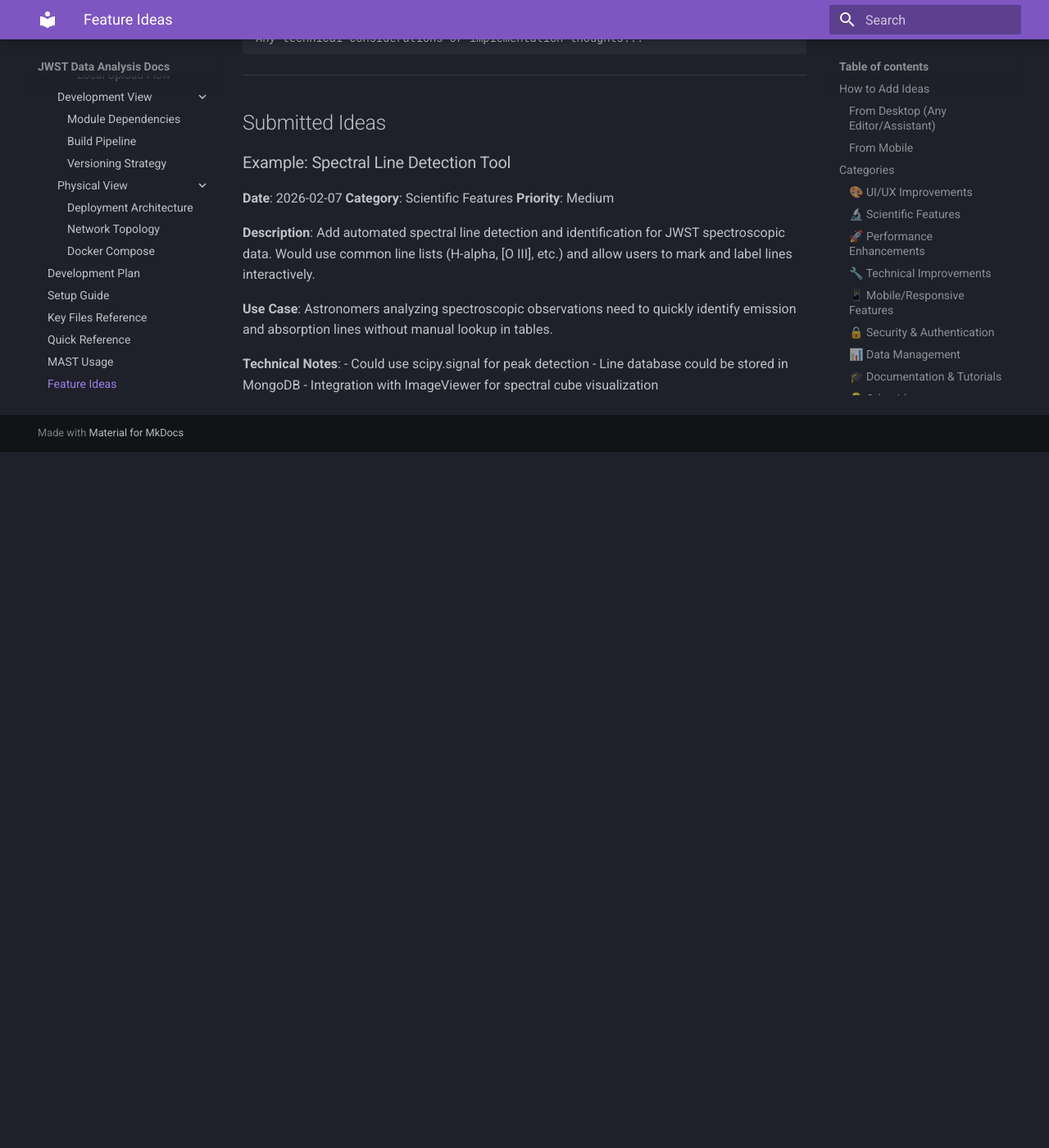
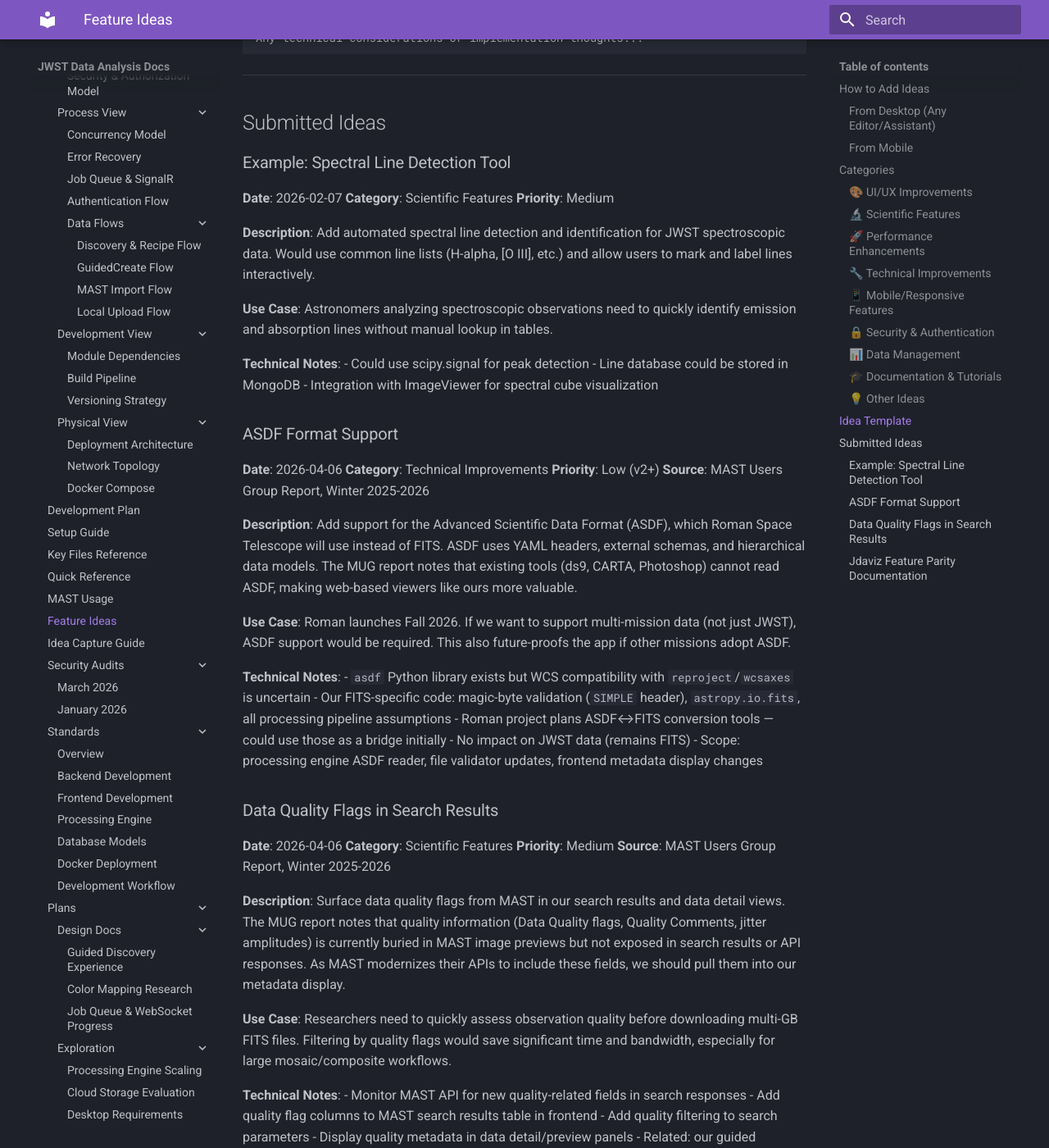
Before and after one commit to Snoww3d/jwst-data-analysis, an MkDocs documentation site: the page built from docs/feature-ideas.md, in a window 1280 px wide and 1400 px high, scrolled down 1609 px. Shown: the whole window at 82% size. Built offline with MkDocs 1.6.1 and Material for MkDocs 9.7.7, drawn with Linux system fonts in a browser that asks for light colours; before the commit the page ends 2160 px from its top, so only the background shows below that; some of the changed text lies outside the part shown.

Commit message:
docs: add feature ideas from MAST Users Group Report Winter 2025-2026 (#1029)
Add three feature ideas sourced from the MUG report:
- ASDF format support (v2+, for Roman mission compatibility)
- Data quality flags in search results (when MAST exposes them)
- Jdaviz feature parity documentation (community positioning)

```diff
--- a/docs/feature-ideas.md
+++ b/docs/feature-ideas.md
@@ -86,3 +86,58 @@
 - Could use scipy.signal for peak detection
 - Line database could be stored in MongoDB
 - Integration with ImageViewer for spectral cube visualization
+
+### ASDF Format Support
+**Date**: 2026-04-06
+**Category**: Technical Improvements
+**Priority**: Low (v2+)
+**Source**: MAST Users Group Report, Winter 2025-2026
+
+**Description**:
+Add support for the Advanced Scientific Data Format (ASDF), which Roman Space Telescope will use instead of FITS. ASDF uses YAML headers, external schemas, and hierarchical data models. The MUG report notes that existing tools (ds9, CARTA, Photoshop) cannot read ASDF, making web-based viewers like ours more valuable.
+
+**Use Case**:
+Roman launches Fall 2026. If we want to support multi-mission data (not just JWST), ASDF support would be required. This also future-proofs the app if other missions adopt ASDF.
+
+**Technical Notes**:
+- `asdf` Python library exists but WCS compatibility with `reproject`/`wcsaxes` is uncertain
+- Our FITS-specific code: magic-byte validation (`SIMPLE` header), `astropy.io.fits`, all processing pipeline assumptions
+- Roman project plans ASDF↔FITS conversion tools — could use those as a bridge initially
+- No impact on JWST data (remains FITS)
+- Scope: processing engine ASDF reader, file validator updates, frontend metadata display changes
+
+### Data Quality Flags in Search Results
+**Date**: 2026-04-06
+**Category**: Scientific Features
+**Priority**: Medium
+**Source**: MAST Users Group Report, Winter 2025-2026
+
+**Description**:
+Surface data quality flags from MAST in our search results and data detail views. The MUG report notes that quality information (Data Quality flags, Quality Comments, jitter amplitudes) is currently buried in MAST image previews but not exposed in search results or API responses. As MAST modernizes their APIs to include these fields, we should pull them into our metadata display.
+
+**Use Case**:
+Researchers need to quickly assess observation quality before downloading multi-GB FITS files. Filtering by quality flags would save significant time and bandwidth, especially for large mosaic/composite workflows.
+
+**Technical Notes**:
+- Monitor MAST API for new quality-related fields in search responses
+- Add quality flag columns to MAST search results table in frontend
+- Add quality filtering to search parameters
+- Display quality metadata in data detail/preview panels
+- Related: our guided discovery workflow could use quality flags to auto-exclude poor observations
+
+### Jdaviz Feature Parity Documentation
+**Date**: 2026-04-06
+**Category**: Documentation & Tutorials
+**Priority**: Low
+**Source**: MAST Users Group Report, Winter 2025-2026
+
+**Description**:
+Document our feature comparison with Jdaviz (STScI's browser-based visualization tool) for community positioning. The MUG recommends Jdaviz capture ds9's strengths: simultaneous contrast/scaling, zoom+pan, intensity transforms, profile cuts. We already have many of these features.
+
+**Use Case**:
+Community Edition users choosing between tools should understand what our app offers vs. Jdaviz. Our advantages: integrated search→download→process→visualize workflow, mosaic/composite creation, guided discovery. Jdaviz's advantage: ASDF support, official STScI backing.
+
+**Technical Notes**:
+- Features we have: auto-stretch, brightness/contrast, zoom+pan, region statistics, spectral analysis
+- Features to consider adding: profile/intensity cuts, simultaneous multi-band adjustment
+- Could be a section in Community Edition README or docs site
```
